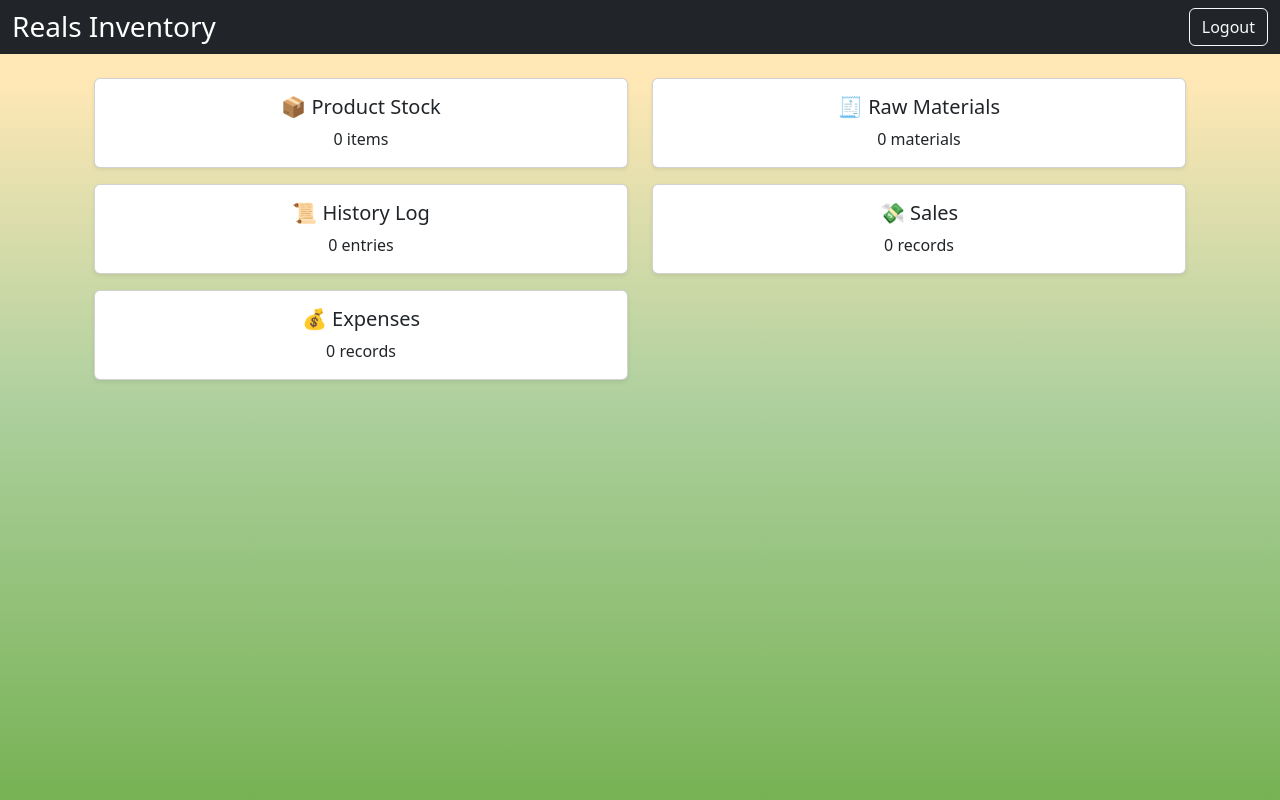
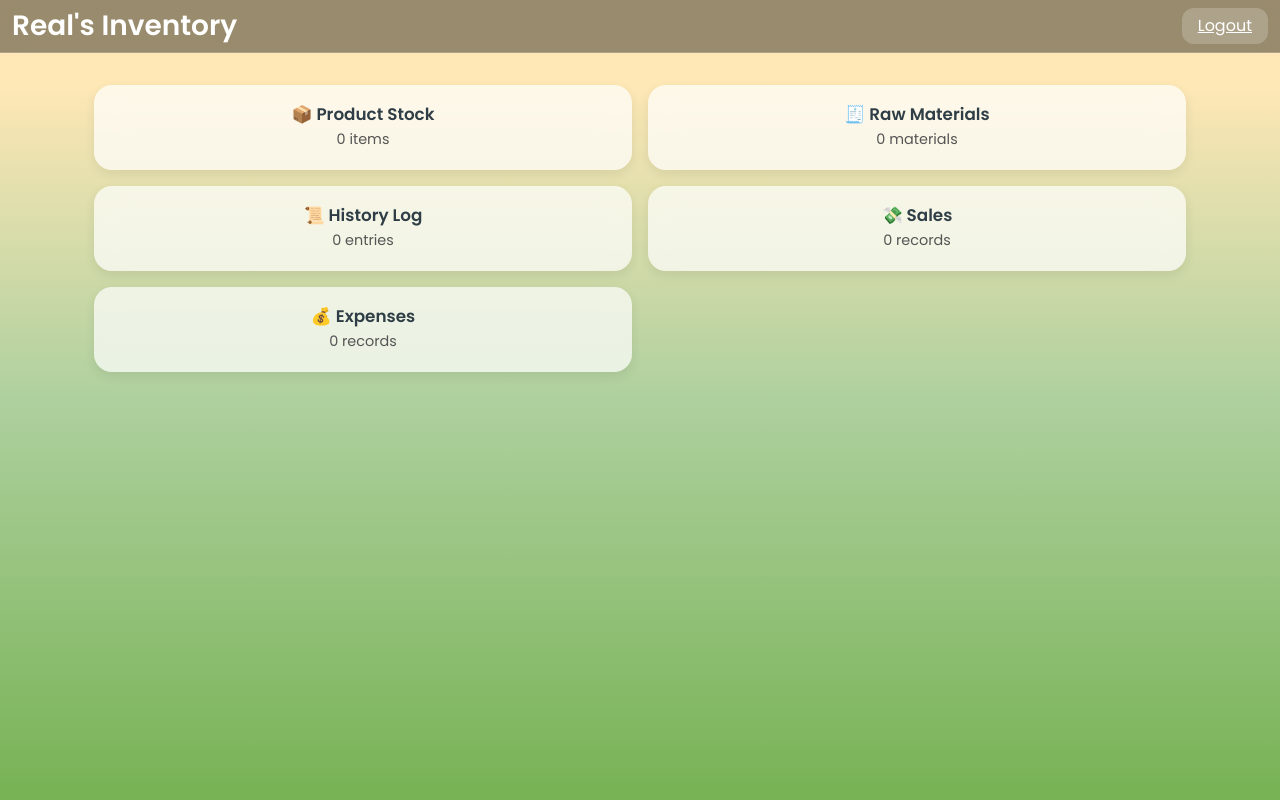
Before and after one commit to inventcaps/reals_mobile_inventory, a Django app: page /dashboard/ in a window 1280 px wide. Run offline with Django 5.2, Linux system fonts and the light colour scheme; data that the repository does not hold is empty.

Commit message:
Enhance UI and functionality across product, raw material, and sales stock pages
- Improved search functionality with a styled search bar for better user experience.
- Wrapped tables in card components for a modern look and added shadow effects.
- Implemented fade-in animations for table rows to enhance visual appeal.
- Updated back button styles for consistency and improved accessibility.
- Added JavaScript search functionality to filter table rows based on user input.
- Created initial migration for database models, including Auth, Product, and Inventory models.

```diff
--- a/mobile_inventory/inventory/models.py
+++ b/mobile_inventory/inventory/models.py
@@ -292,11 +292,10 @@ class RawMaterialInventory(models.Model):
 class RawMaterials(models.Model):
     id = models.BigAutoField(primary_key=True)
     name = models.CharField(max_length=45)
-    size = models.ForeignKey('Sizes', models.DO_NOTHING)
-    unit = models.ForeignKey('SizeUnits', models.DO_NOTHING)
+    size = models.DecimalField(max_digits=10, decimal_places=2)  # numeric column
+    unit = models.ForeignKey('SizeUnits', models.DO_NOTHING)     # may unit_id talaga
     price_per_unit = models.DecimalField(max_digits=10, decimal_places=2)
     created_by_admin = models.ForeignKey(AuthUser, models.DO_NOTHING)
-    expiration_date = models.DateField(blank=True, null=True)
 
     class Meta:
         managed = False
@@ -304,6 +303,7 @@ class RawMaterials(models.Model):
 
     def __str__(self):
         return f"{self.name} ({self.size} {self.unit}) - ₱{self.price_per_unit}"
+
 
 class Sales(models.Model):
     id = models.BigAutoField(primary_key=True)
--- a/mobile_inventory/templates/base.html
+++ b/mobile_inventory/templates/base.html
@@ -4,8 +4,11 @@
   <meta charset="UTF-8">
   <title>{% block title %}Real's Inventory{% endblock %}</title>
   <meta name="viewport" content="width=device-width, initial-scale=1">
+
   <!-- Bootstrap CSS -->
   <link href="https://cdn.jsdelivr.net/npm/bootstrap@5.3.3/dist/css/bootstrap.min.css" rel="stylesheet">
+  <link href="https://fonts.googleapis.com/css2?family=Poppins:wght@400;600&display=swap" rel="stylesheet">
+
   <style>
     body {
       min-height: 100vh;
@@ -16,27 +19,61 @@
         #AED09E 50%,
         #77B254 100%
       );
+      font-family: 'Poppins', sans-serif;
     }
-        h3{
+
+    h3 {
       color: white;
-          margin-bottom: 0px;
+      margin-bottom: 0;
+      font-weight: 600;
+    }
+
+    /* Glass-style navbar */
+    .navbar-glass {
+      background: rgba(0, 0, 0, 0.4);
+      backdrop-filter: blur(12px);
+      -webkit-backdrop-filter: blur(12px);
+      border-bottom: 1px solid rgba(255, 255, 255, 0.2);
+    }
+
+    .btn-ios {
+      border-radius: 12px;
+      border: none;
+      background: rgba(255,255,255,0.2);
+      color: #fff;
+      font-weight: 500;
+      padding: 6px 16px;
+      transition: all 0.25s ease;
+    }
+
+    .btn-ios:hover {
+      background: rgba(255,255,255,0.35);
+      transform: scale(1.05);
+    }
+
+    main.container {
+      margin-top: 2rem;
+      animation: fadeIn 0.5s ease;
+    }
+
+    @keyframes fadeIn {
+      from { opacity: 0; transform: translateY(10px); }
+      to { opacity: 1; transform: translateY(0); }
     }
   </style>
 </head>
-<body class="bg-light">
+<body>
 
   <!-- Navbar -->
-  <nav class="navbar navbar-expand-lg navbar-dark bg-dark">
-    <div class="container-fluid">
-        <h3>Reals Inventory</h3>
-      <div class="d-flex">
-        <a href="{% url 'logout' %}" class="btn btn-outline-light">Logout</a>
-      </div>
+  <nav class="navbar navbar-expand-lg navbar-glass">
+    <div class="container-fluid d-flex justify-content-between align-items-center">
+      <h3>Real's Inventory</h3>
+      <a href="{% url 'logout' %}" class="btn-ios">Logout</a>
     </div>
   </nav>
 
   <!-- Main Content -->
-  <main class="container mt-4">
+  <main class="container">
     {% block content %}
     {% endblock %}
   </main>
@@ -51,6 +88,5 @@
         .catch(err => console.log("❌ SW registration failed:", err));
     }
   </script>
-
 </body>
 </html>
--- a/mobile_inventory/templates/dashboard.html
+++ b/mobile_inventory/templates/dashboard.html
@@ -3,67 +3,98 @@
 
 {% block content %}
 <div class="container mt-4">
-  <div class="row">
+  <div class="row g-3">
     <!-- Product Stock -->
-    <div class="col-6 mb-3">
-      <a href="{% url 'product_stock' %}" class="text-decoration-none">
-        <div class="card text-center shadow-sm">
-          <div class="card-body">
-            <h5 class="card-title">📦 Product Stock</h5>
-            <p class="card-text">{{ product_count }} items</p>
-          </div>
+    <div class="col-6">
+      <a href="{% url 'product_stock' %}" class="dashboard-link">
+        <div class="ios-card">
+          <h5>📦 Product Stock</h5>
+          <p>{{ product_count }} items</p>
         </div>
       </a>
     </div>
 
     <!-- Raw Material Stock -->
-    <div class="col-6 mb-3">
-      <a href="{% url 'raw_stock' %}" class="text-decoration-none">
-        <div class="card text-center shadow-sm">
-          <div class="card-body">
-            <h5 class="card-title">🧾 Raw Materials</h5>
-            <p class="card-text">{{ raw_count }} materials</p>
-          </div>
+    <div class="col-6">
+      <a href="{% url 'raw_stock' %}" class="dashboard-link">
+        <div class="ios-card">
+          <h5>🧾 Raw Materials</h5>
+          <p>{{ raw_count }} materials</p>
         </div>
       </a>
     </div>
 
-
     <!-- History Log -->
-    <div class="col-6 mb-3">
-      <a href="{% url 'history_log' %}" class="text-decoration-none">
-        <div class="card text-center shadow-sm">
-          <div class="card-body">
-            <h5 class="card-title">📜 History Log</h5>
-            <p class="card-text">{{ log_count }} entries</p>
-          </div>
+    <div class="col-6">
+      <a href="{% url 'history_log' %}" class="dashboard-link">
+        <div class="ios-card">
+          <h5>📜 History Log</h5>
+          <p>{{ log_count }} entries</p>
         </div>
       </a>
     </div>
 
     <!-- Sales -->
-    <div class="col-6 mb-3">
-      <a href="{% url 'sales_list' %}" class="text-decoration-none">
-        <div class="card text-center shadow-sm">
-          <div class="card-body">
-            <h5 class="card-title">💸 Sales</h5>
-            <p class="card-text">{{ sales_count }} records</p>
-          </div>
+    <div class="col-6">
+      <a href="{% url 'sales_list' %}" class="dashboard-link">
+        <div class="ios-card">
+          <h5>💸 Sales</h5>
+          <p>{{ sales_count }} records</p>
         </div>
       </a>
     </div>
 
     <!-- Expenses -->
-    <div class="col-6 mb-3">
-      <a href="{% url 'expenses_list' %}" class="text-decoration-none">
-        <div class="card text-center shadow-sm">
-          <div class="card-body">
-            <h5 class="card-title">💰 Expenses</h5>
-            <p class="card-text">{{ expense_count }} records</p>
-          </div>
+    <div class="col-6">
+      <a href="{% url 'expenses_list' %}" class="dashboard-link">
+        <div class="ios-card">
+          <h5>💰 Expenses</h5>
+          <p>{{ expense_count }} records</p>
         </div>
       </a>
     </div>
   </div>
 </div>
+
+<style>
+  .dashboard-link {
+    text-decoration: none;
+    color: inherit;
+  }
+
+  .ios-card {
+    background: rgba(255, 255, 255, 0.7);
+    backdrop-filter: blur(15px);
+    -webkit-backdrop-filter: blur(15px);
+    border-radius: 18px;
+    padding: 1.2rem;
+    text-align: center;
+    box-shadow: 0 4px 12px rgba(0,0,0,0.08);
+    transition: all 0.25s ease;
+  }
+
+  .ios-card h5 {
+    margin: 0;
+    font-weight: 600;
+    font-size: 1.05rem;
+    color: #2f3e46;
+  }
+
+  .ios-card p {
+    margin: 0.3rem 0 0;
+    font-size: 0.9rem;
+    color: #555;
+  }
+
+  /* smooth hover/tap */
+  .ios-card:hover {
+    transform: translateY(-4px) scale(1.02);
+    box-shadow: 0 8px 20px rgba(0,0,0,0.15);
+  }
+
+  /* responsive layout */
+  @media (max-width: 576px) {
+    .col-6 { width: 100%; }
+  }
+</style>
 {% endblock %}
```
Also changed, not shown: mobile_inventory/templates/expenses_list.html (+46 -4 lines), mobile_inventory/templates/history_log.html (+28 -6 lines), mobile_inventory/templates/login.html (+53 -18 lines), mobile_inventory/templates/product_stock.html (+32 -11 lines), mobile_inventory/templates/raw_stock.html (+35 -12 lines), mobile_inventory/templates/sales_list.html (+40 -6 lines), mobile_inventory/inventory/migrations/0001_initial.py (added). Lines whose indentation alone changed are shown as unchanged.
